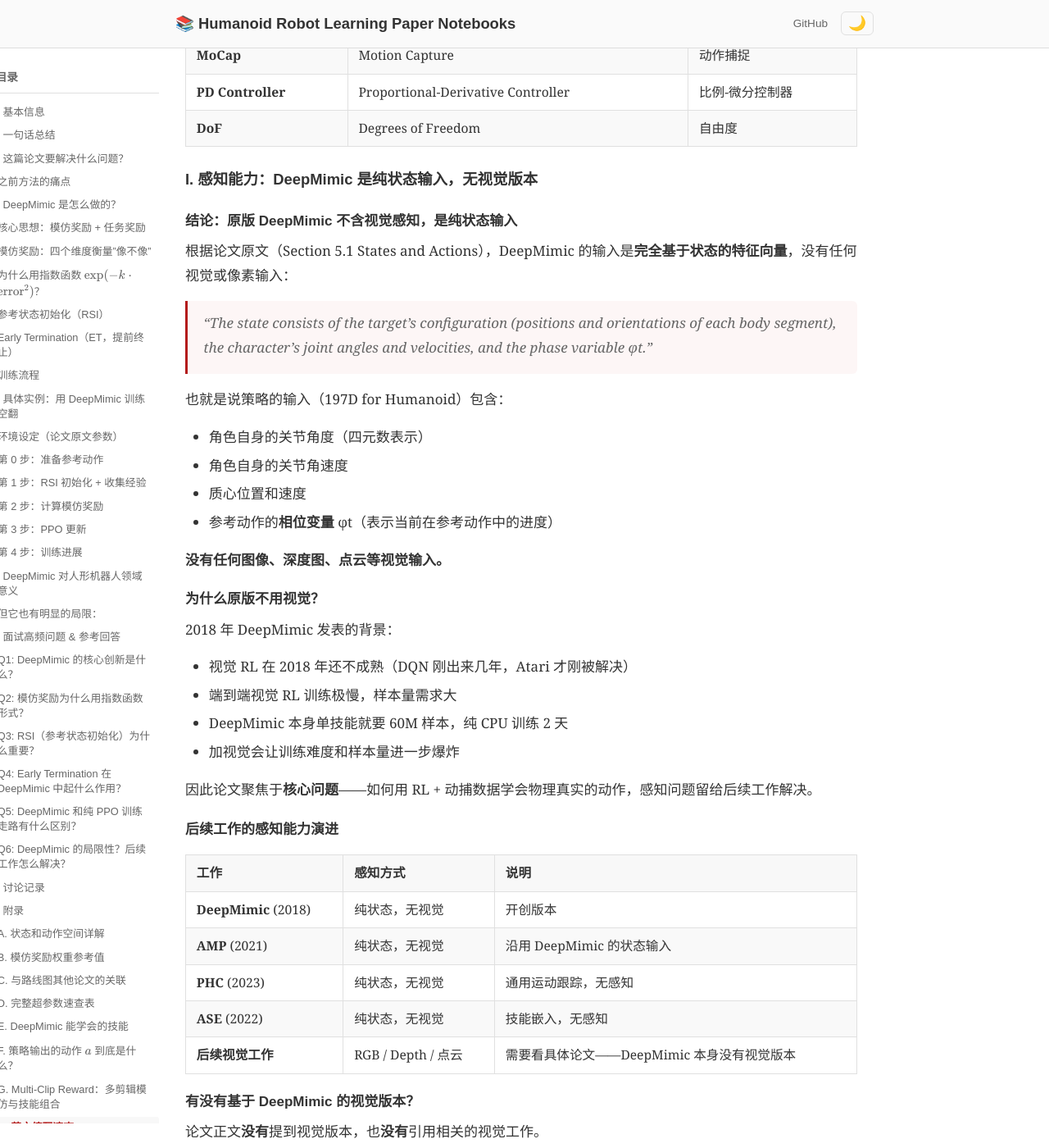
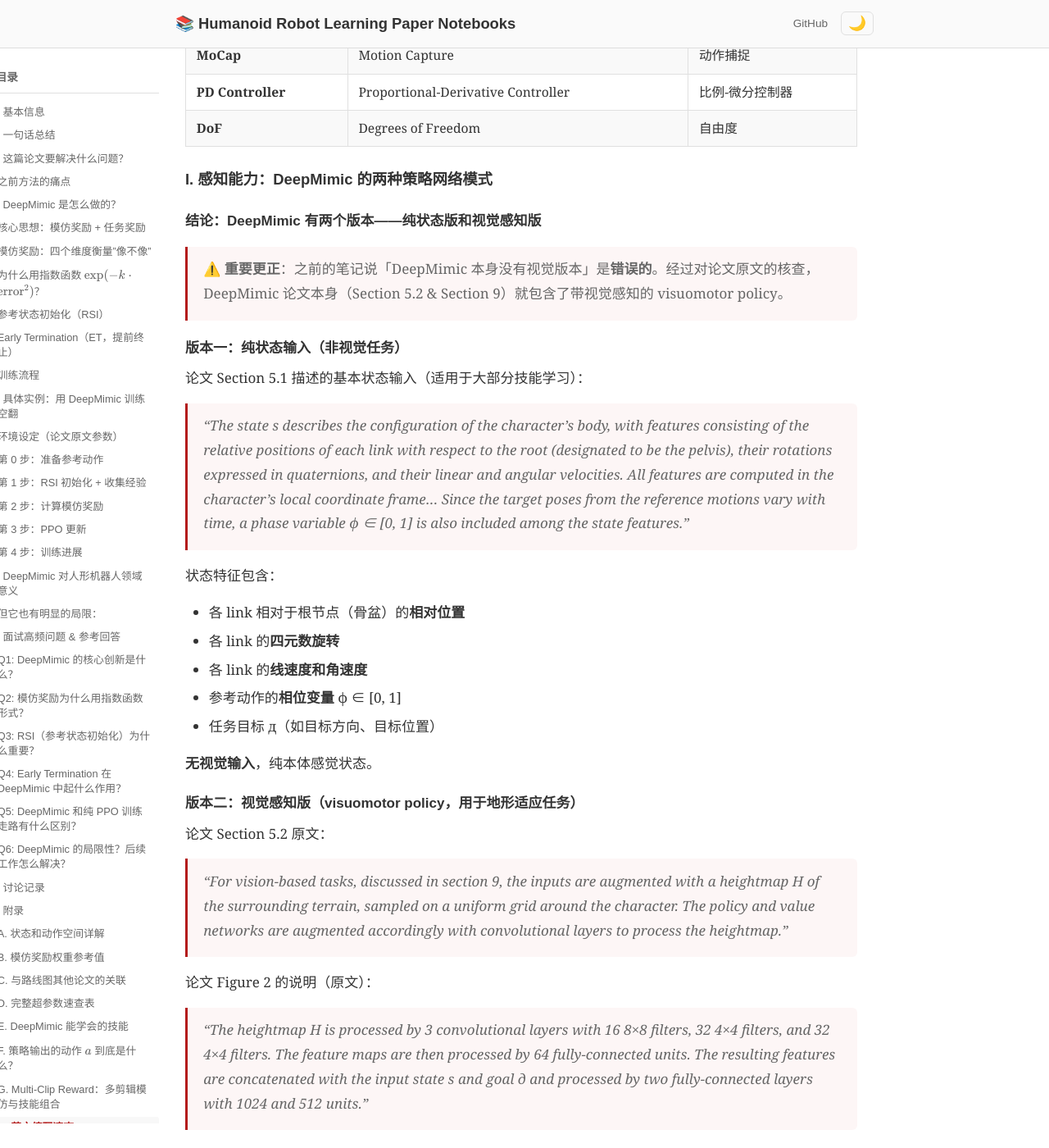
Before and after one commit to ImChong/Humanoid_Robot_Learning_Paper_Notebooks, a Jekyll site: the page built from papers/01_Foundational_RL/DeepMimic_Example-Guided_Deep_RL_of_Physics-Based_Character_Skills/DeepMimic_Example-Guided_Deep_RL_of_Physics-Based_Character_Skills.md, in a window 1280 px wide and 1400 px high, scrolled down 25369 px. Shown: the whole window at 82% size. Built offline with Jekyll 4.4.1, drawn with Linux system fonts in a browser that asks for light colours; some of the changed text lies outside the part shown.

Commit message:
fix: correct DeepMimic perception section - 修正感知能力附录，论文本身含视觉版本（visuomotor policy）

````diff
--- a/papers/01_Foundational_RL/DeepMimic_Example-Guided_Deep_RL_of_Physics-Based_Character_Skills/DeepMimic_Example-Guided_Deep_RL_of_Physics-Based_Character_Skills.md
+++ b/papers/01_Foundational_RL/DeepMimic_Example-Guided_Deep_RL_of_Physics-Based_Character_Skills/DeepMimic_Example-Guided_Deep_RL_of_Physics-Based_Character_Skills.md
@@ -831,46 +831,77 @@ $$p_i(s) = \frac{\exp(V^i(s) / T)}{\sum_{j=1}^{k} \exp(V^j(s) / T)}$$
 | **PD Controller** | Proportional-Derivative Controller | 比例-微分控制器 |
 | **DoF** | Degrees of Freedom | 自由度 |
 
-### I. 感知能力：DeepMimic 是纯状态输入，无视觉版本
+### I. 感知能力：DeepMimic 的两种策略网络模式
 
-#### 结论：原版 DeepMimic 不含视觉感知，是纯状态输入
+#### 结论：DeepMimic 有两个版本——纯状态版和视觉感知版
 
-根据论文原文（Section 5.1 States and Actions），DeepMimic 的输入是**完全基于状态的特征向量**，没有任何视觉或像素输入：
+> ⚠️ **重要更正**：之前的笔记说「DeepMimic 本身没有视觉版本」是**错误的**。经过对论文原文的核查，DeepMimic 论文本身（Section 5.2 & Section 9）就包含了带视觉感知的 visuomotor policy。
 
-> *"The state consists of the target's configuration (positions and orientations of each body segment), the character's joint angles and velocities, and the phase variable φt."*
+#### 版本一：纯状态输入（非视觉任务）
 
-也就是说策略的输入（197D for Humanoid）包含：
-- 角色自身的关节角度（四元数表示）
-- 角色自身的关节角速度
-- 质心位置和速度
-- 参考动作的**相位变量** φt（表示当前在参考动作中的进度）
+论文 Section 5.1 描述的基本状态输入（适用于大部分技能学习）：
 
-**没有任何图像、深度图、点云等视觉输入。**
+> *"The state s describes the configuration of the character's body, with features consisting of the relative positions of each link with respect to the root (designated to be the pelvis), their rotations expressed in quaternions, and their linear and angular velocities. All features are computed in the character's local coordinate frame... Since the target poses from the reference motions vary with time, a phase variable ϕ ∈ [0, 1] is also included among the state features."*
 
-#### 为什么原版不用视觉？
+状态特征包含：
+- 各 link 相对于根节点（骨盆）的**相对位置**
+- 各 link 的**四元数旋转**
+- 各 link 的**线速度和角速度**
+- 参考动作的**相位变量** ϕ ∈ [0, 1]
+- 任务目标 д（如目标方向、目标位置）
 
-2018 年 DeepMimic 发表的背景：
-- 视觉 RL 在 2018 年还不成熟（DQN 刚出来几年，Atari 才刚被解决）
-- 端到端视觉 RL 训练极慢，样本量需求大
-- DeepMimic 本身单技能就要 60M 样本，纯 CPU 训练 2 天
-- 加视觉会让训练难度和样本量进一步爆炸
+**无视觉输入**，纯本体感觉状态。
 
-因此论文聚焦于**核心问题**——如何用 RL + 动捕数据学会物理真实的动作，感知问题留给后续工作解决。
+#### 版本二：视觉感知版（visuomotor policy，用于地形适应任务）
 
-#### 后续工作的感知能力演进
+论文 Section 5.2 原文：
 
-| 工作 | 感知方式 | 说明 |
-|------|---------|------|
-| **DeepMimic** (2018) | 纯状态，无视觉 | 开创版本 |
-| **AMP** (2021) | 纯状态，无视觉 | 沿用 DeepMimic 的状态输入 |
-| **PHC** (2023) | 纯状态，无视觉 | 通用运动跟踪，无感知 |
-| **ASE** (2022) | 纯状态，无视觉 | 技能嵌入，无感知 |
-| **后续视觉工作** | RGB / Depth / 点云 | 需要看具体论文——DeepMimic 本身没有视觉版本 |
+> *"For vision-based tasks, discussed in section 9, the inputs are augmented with a heightmap H of the surrounding terrain, sampled on a uniform grid around the character. The policy and value networks are augmented accordingly with convolutional layers to process the heightmap."*
 
-#### 有没有基于 DeepMimic 的视觉版本？
+论文 Figure 2 的说明（原文）：
 
-论文正文**没有**提到视觉版本，也**没有**引用相关的视觉工作。
+> *"The heightmap H is processed by 3 convolutional layers with 16 8×8 filters, 32 4×4 filters, and 32 4×4 filters. The feature maps are then processed by 64 fully-connected units. The resulting features are concatenated with the input state s and goal д and processed by two fully-connected layers with 1024 and 512 units."*
 
-后续确实有一些工作将模仿学习与视觉感知结合（如从视频中学习），但这些是独立的工作，DeepMimic 本身不包含视觉感知能力。
+视觉版网络结构：
 
-> 🔑 **面试要点**：DeepMimic 是纯状态输入的模仿学习，策略直接接收关节角度、角速度等本体感觉信息，不需要视觉。如果被问到"DeepMimic 怎么扩展到真实视觉场景"，可以说需要引入视觉编码器（CNN/ViT）处理图像输入，这是后续很多工作的研究方向。
+```
+Heightmap H（地形高度图）
+    │
+    ├─ Conv1: 16 个 8×8 滤波器
+    ├─ Conv2: 32 个 4×4 滤波器
+    ├─ Conv3: 32 个 4×4 滤波器
+    └─ FC: 64 个全连接单元
+          │
+          │ concat
+          ▼
+状态 s + 目标 д ──────────────┐
+                              ▼
+                    FC 1024 → FC 512 → 输出层 µ(s)
+```
+
+使用场景（Section 9，地形适应实验）：
+- 混合障碍物环境（1D heightfield，100 采样点，覆盖 10m）
+- Dense gaps（密集间隙）环境
+- 蜿蜒平衡木环境（32×32 heightmap，覆盖 3.5×3.5m）
+
+训练策略：先在平地上训练纯状态版本，再增加 heightmap 输入和卷积层继续训练（**Progressive Learning**）。
+
+#### 关于策略网络和价值网络是否共享参数
+
+论文 Section 5.2 原文：
+
+> *"The inputs are processed by two fully-connected layers with 1024, and 512 units each, followed by a linear output layer. ReLU activations are used for all hidden units. The value function is modeled by a **similar** network, with exception of the output layer, which consists of a single linear unit."*
+
+**结论：两个独立的网络，参数不共享。**
+- 策略网络：1024 → 512 → 输出层（动作维度，36D for Humanoid）
+- 价值网络：1024 → 512 → 输出层（**1 个线性单元**）
+- 结构相同，但 **.参数独立，各自训练**
+
+#### 对比总结
+
+| 模式 | 输入 | 网络结构 | 适用场景 |
+|------|------|---------|---------|
+| **纯状态版** | 关节角度/速度/位置 + 相位变量 | 1024→512 全连接 | 大部分技能（翻跟斗、武术、走路等） |
+| **视觉感知版** | 纯状态输入 + Heightmap | 卷积层 + 1024→512 全连接 | 复杂地形适应（跨越障碍、平衡木） |
+
+> 🔑 **面试要点**：DeepMimic 基础版是纯状态输入，但论文本身也包含带视觉（heightmap）的 visuomotor policy 版本，用卷积层处理地形信息。两个版本中策略网络和价值网络都是**参数独立的两个网络**，结构相同但不共享权重。
````
